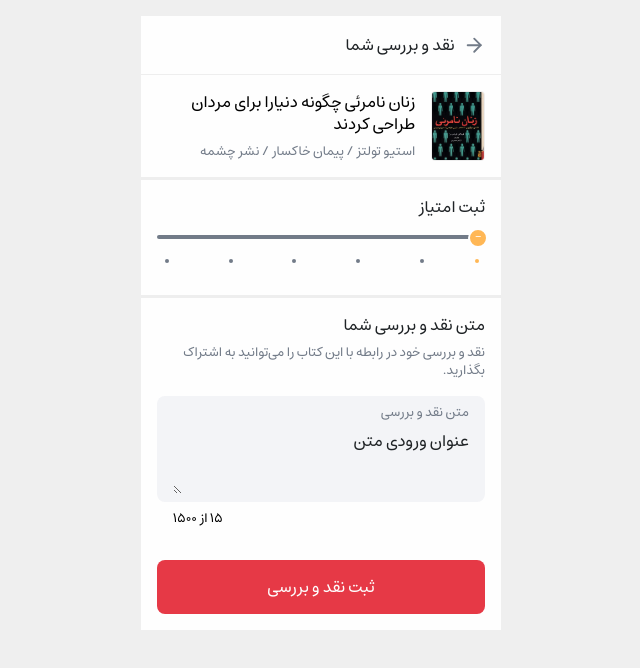
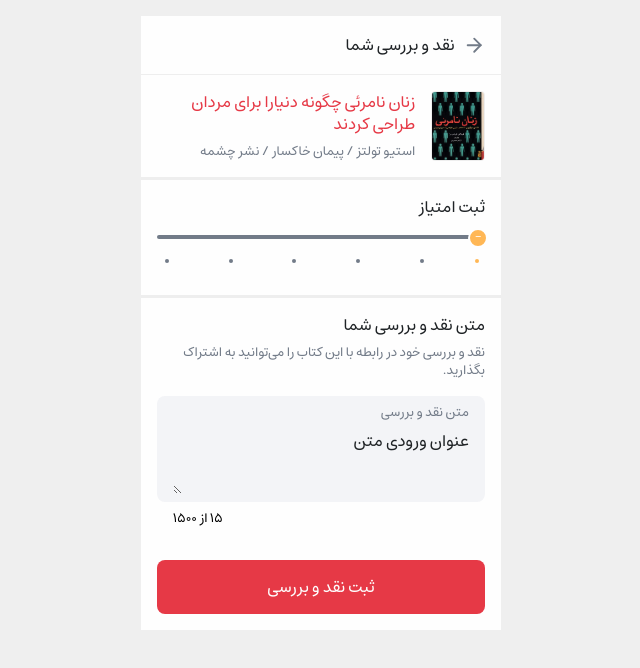
Before and after one commit to sttatusx/ketabchi-internship-test, a Vue app: page / in a window 1280 px wide. In both pictures the pointer is over the link "زنان نامرئی چگونه دنیارا برای مردان طراحی کردند". Shown: the top 668 px of the page, without its empty margins (394-1034 px from the left). Built offline with nearby package versions, Linux system fonts and the light colour scheme.

Commit message:
feat: add title hover state

```diff
--- a/src/resources/styles/app.css
+++ b/src/resources/styles/app.css
@@ -127,6 +127,11 @@ a {
 .book-content-box__title {
   font-size: 1rem;
   line-height: 1.4rem;
+  transition: ease 0.2s color;
+}
+
+.book-content-box__title:hover {
+  color: var(--red-color);
 }
 
 .book-content-box__author {
```
